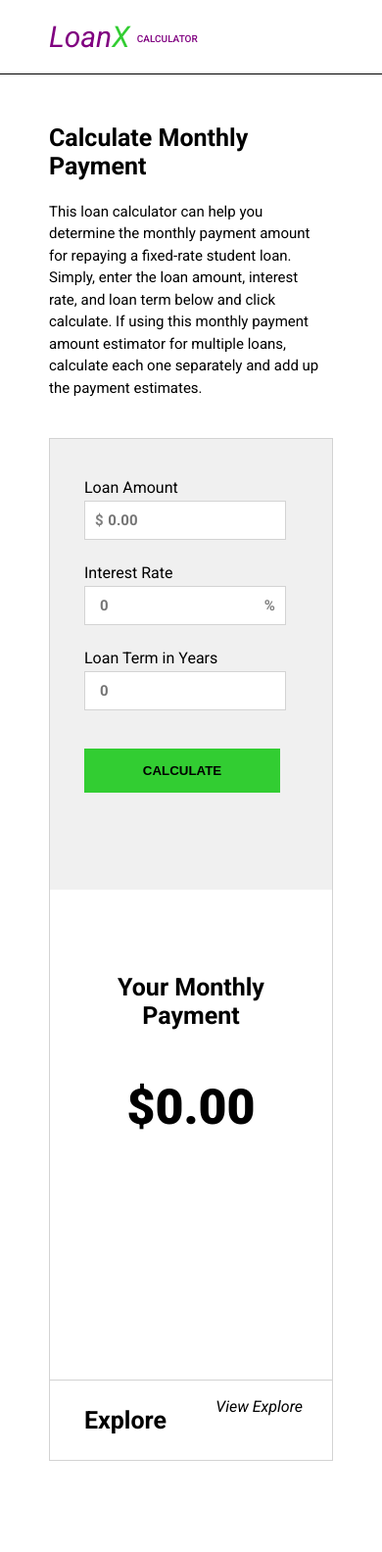
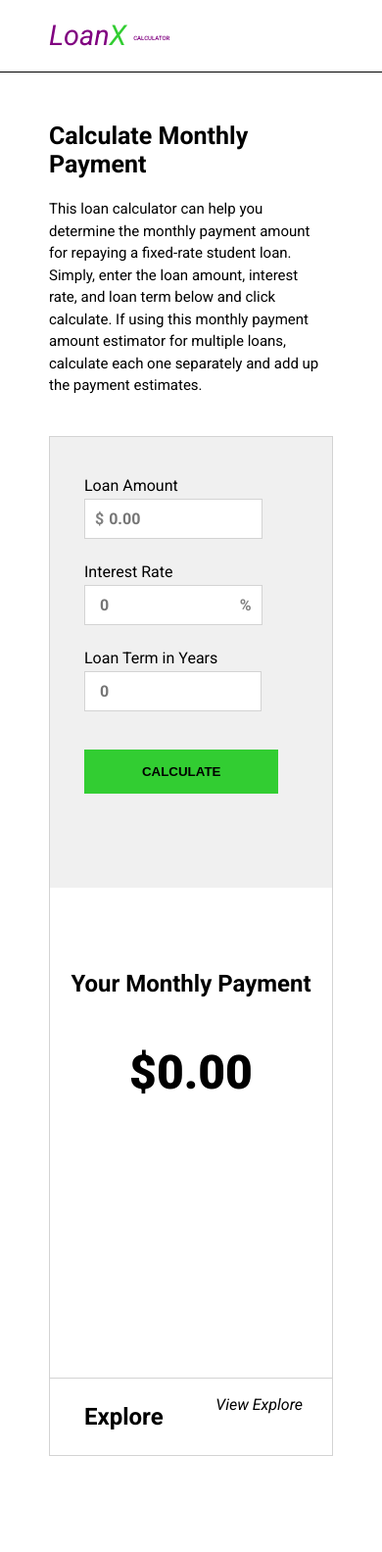
Before and after one commit to t-mcneal/loanx, a Flask app: page / in a window 390 px wide. Shown: the top 1584 px of the page at 98% size. Run offline with Flask 2, Linux system fonts and the light colour scheme; some libraries are stand-ins or nearby versions.

Commit message:
Edit styling

```diff
--- a/loanx/static/css/base.css
+++ b/loanx/static/css/base.css
@@ -16,7 +16,7 @@ header {
 
 h1 {
     margin-left: 50px;
-    font-size: 30px;
+    font-size: 1.8em;
     font-weight: 500;
     font-style: italic;
     color: #4B0082;
@@ -45,7 +45,7 @@ h1 a:visited {
 }
 
 #wordCalc {
-    font-size: 10px;
+    font-size: 0.2em;
     font-style: normal;
     text-transform: uppercase;
     position: relative;
@@ -60,6 +60,6 @@ footer {
 }
 
 #disclaimer {
-    font-size: 12px;
+    font-size: 0.7em;
     margin-bottom: 30px;
 }
--- a/loanx/static/css/index.css
+++ b/loanx/static/css/index.css
@@ -11,7 +11,7 @@
     width: 55%;
     margin-bottom: 40px;
     line-height: 1.5em;
-    font-size: 15px;
+    font-size: 1em;
 }
 
 #calcBox {
@@ -39,7 +39,7 @@
 
 #txtExtraPayment {
     margin-left: 26px;
-    margin-right: 90px;
+    width: 25%;
 }
 
 #btnApplyExtraPay {
@@ -61,11 +61,11 @@ button {
 }
 
 #btnCalculate {
-    width: 200px;
+    width: 40%;
 }
 
 #btnSchedule {
-    width: 250px;
+    width: 50%;
     margin-top: 100px;
 }
 
@@ -77,10 +77,10 @@ button:hover {
 input[type=text] {
     font-family: 'Roboto', sans-serif;
     font-weight: bold;
-    font-size: 15px;
+    font-size: 1em;
     margin-top: 10px;
     margin-bottom: 30px;
-    margin-right: 100px;
+    width: 50%;
     padding: 8px;
     border: none;
     text-decoration: none;
@@ -95,7 +95,7 @@ input::-webkit-outer-spin-button,
 
 #txtLoanAmount {
     margin-left: 26px;
-    margin-right: 90px;
+    margin-right: -8px;
 }
 
 input[type=text]:focus {
@@ -108,8 +108,8 @@ input[type=text]:focus {
     border-color: #D3D3D3;
     background-color: #ffffff;
     margin-left: 15px;
+    width: 20%;
     padding: 10px;
-    font-size: 15px;
     font-weight: bold;
 }
 
@@ -136,7 +136,7 @@ input[type=text]:focus {
 
 #exploreTop:hover {
     color: green;
-    font-size: 17px;
+    font-size: 1.1em;
 }
 
 #exploreHeader {
@@ -173,7 +173,7 @@ input[type=text]:focus {
 
 #scheduleDataFrame {
     font-family: 'Roboto', sans-serif;
-    font-size: 12px;
+    font-size: 0.7em;
     border-collapse: collapse;
     width: 100%;
 }
@@ -183,7 +183,7 @@ input[type=text]:focus {
         border: 1px solid #DDDDDD;
         padding: 8px;
         text-align: right;
-        font-size: 14px;
+        font-size: 1em;
 }
 
 #scheduleDataFrame th {
@@ -194,16 +194,16 @@ input[type=text]:focus {
 }
 
 #monthlyPayment {
-    font-size: 50px;
+    font-size: 3em;
     font-weight: 900;
 }
 
 #calcHeader {
-    font-size: 40px;
+    font-size: 2em;
 }
 
 h3 {
-    font-size: 25px;
+    font-size: 1.5em;
 }
 
 .arrow {
--- a/loanx/static/css/medium_screen/index_medium.css
+++ b/loanx/static/css/medium_screen/index_medium.css
@@ -16,30 +16,8 @@
     }
 
     input[type=text] {
-        font-family: 'Roboto', sans-serif;
-        font-weight: bold;
-        font-size: 15px;
-        margin-top: 10px;
-        margin-bottom: 30px;
         padding: 5px;
         size: 10;
-        border: none;
-        background-color: #ffffff;
-        text-decoration: none;
-        -moz-appearance: textfield;
-    }
-
-    #txtExtraPayment {
-        margin-right: -8px;
-    }
-
-    #txtLoanAmount {
-        margin-right: -8px;
-    }
-
-    #txtYearsToRepay {
-        margin-right: 0;
-
     }
 
     .dollarSign {
@@ -47,22 +25,19 @@
     }
 
     #percentSign {
-        margin-left: -115px;
+        margin-left: -10px;
     }
 
     .input-wrapper {
-        border: solid;
-        border-width: thin;
-        border-color: #D3D3D3;
-        background-color: #ffffff;
-        margin-left: 15px;
-        padding: 10px;
-        font-size: 15px;
-        font-weight: bold;
+        width: 80%;
+    }
+
+    #btnCalculate {
+        width: 50%;
     }
 
     #btnSchedule {
-        width: 220px;
+        width: 50%;
         margin-top: 65px;
     }
 
--- a/loanx/static/css/page_not_found.css
+++ b/loanx/static/css/page_not_found.css
@@ -4,13 +4,13 @@
 
 h2 {
     text-align: center;
-    font-size: 40px;
+    font-size: 1em;
 }
 
 #sorryMessage {
     margin-top: 50px;
     text-align: center;
-    font-size: 25px;
+    font-size: 1.5em;
 }
 
 #homepage:link {
--- a/loanx/static/css/small_screen/index_small.css
+++ b/loanx/static/css/small_screen/index_small.css
@@ -20,29 +20,11 @@
     }
 
     input[type=text] {
-        font-family: 'Roboto', sans-serif;
-        font-weight: bold;
-        font-size: 15px;
-        margin-top: 10px;
-        margin-bottom: 30px;
-        padding: 5px;
-        size: 10;
-        border: none;
-        background-color: #ffffff;
-        text-decoration: none;
-        -moz-appearance: textfield;
+       width: 60%;
     }
 
     #txtExtraPayment {
-        margin-right: -8px;
-    }
-
-    #txtLoanAmount {
-        margin-right: -8px;
-    }
-
-    #txtYearsToRepay {
-        margin-right: 0;
+        width: 60%;
     }
 
     #txtInterestRate {
@@ -57,18 +39,12 @@
         margin-left: -15px;
     }
 
-    .input-wrapper {
-        border: solid;
-        border-width: thin;
-        border-color: #D3D3D3;
-        background-color: #ffffff;
-        margin-left: 15px;
-        padding: 10px;
-        font-size: 15px;
-        font-weight: bold;
+    #btnCalculate {
+        width: 80%;
     }
 
     #btnApplyExtraPay {
+        width: 80%;
         display: block;
     }
 
```
